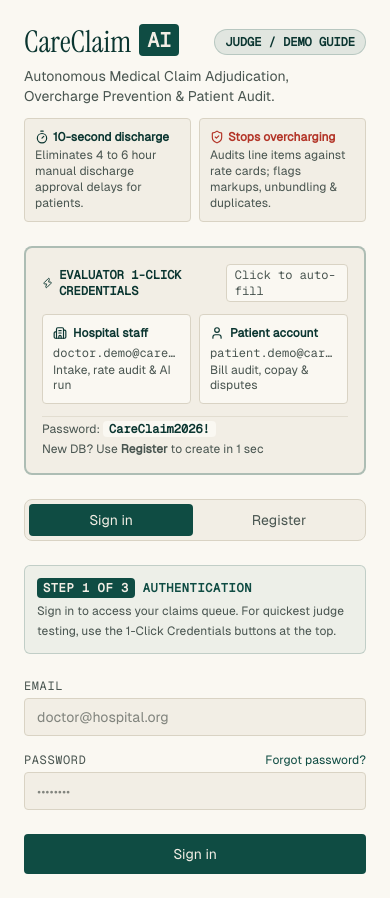
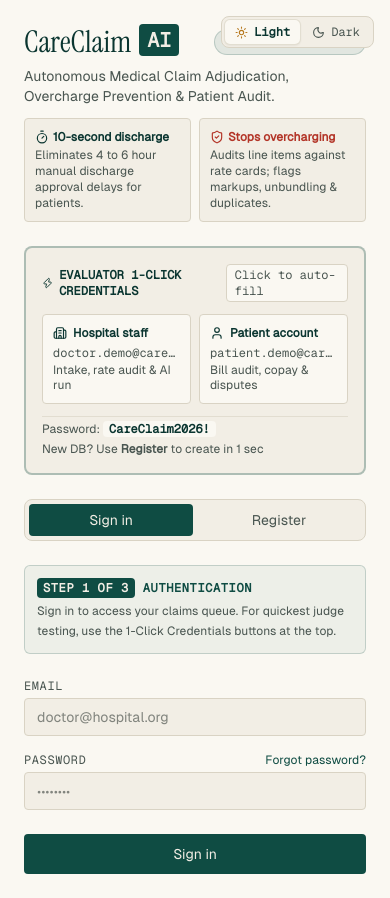
Before and after one commit to Git-huber2007/careClaim, a React (Vite) app in the folder frontend/: page /login in a window 390 px wide. Built offline with nearby package versions, Linux system fonts and the light colour scheme; no server answers.

Commit message:
feat(ui): add clear segmented Light/Dark theme toggle across all pages and mobile header

```diff
--- a/frontend/src/components/AppShell.tsx
+++ b/frontend/src/components/AppShell.tsx
@@ -1,9 +1,9 @@
 import { useState } from 'react';
 import { NavLink, Outlet, useNavigate } from 'react-router';
-import { Menu, Moon, Sun, X } from 'lucide-react';
+import { Menu, X } from 'lucide-react';
 import { useAccount } from '../lib/account';
 import { supabase } from '../lib/supabase';
-import { setTheme, useTheme } from '../lib/theme';
+import { ThemeToggle } from './ThemeToggle';
 
 const NAV = {
   HOSPITAL: [
@@ -24,7 +24,6 @@
 export function AppShell() {
   const profile = useAccount();
   const navigate = useNavigate();
-  const theme = useTheme();
   // On a phone the links and the account line sit behind a menu button.
   const [menuOpen, setMenuOpen] = useState(false);
 
@@ -41,16 +40,19 @@
             CareClaim <span className="theme-fixed text-bone bg-pine px-1.5 py-0.5 rounded text-sm font-mono align-middle font-bold">AI</span>
           </NavLink>
 
+          <div className="md:hidden ml-auto flex items-center gap-2">
+            <ThemeToggle compact />
             <button
               type="button"
               onClick={() => setMenuOpen(open => !open)}
               aria-expanded={menuOpen}
               aria-controls="main-menu"
               aria-label={menuOpen ? 'Close menu' : 'Open menu'}
-            className="md:hidden ml-auto p-1.5 rounded text-ink-soft hover:bg-rule/40 hover:text-ink cursor-pointer"
+              className="p-1.5 rounded text-ink-soft hover:bg-rule/40 hover:text-ink cursor-pointer"
             >
               {menuOpen ? <X size={20} /> : <Menu size={20} />}
             </button>
+          </div>
 
           <div
             id="main-menu"
@@ -75,14 +77,7 @@
                 {profile.role === 'PATIENT' ? `Patient · ${profile.patient_id}` : (profile.hospital_org ? `Hospital · ${profile.hospital_org}` : 'Hospital staff')}
               </span>
               <span className="flex items-center gap-3">
-                <button
-                  type="button"
-                  onClick={() => setTheme(theme === 'dark' ? 'light' : 'dark')}
-                  aria-label={theme === 'dark' ? 'Switch to the light theme' : 'Switch to the dark theme'}
-                  className="p-1.5 rounded text-ink-soft hover:bg-rule/40 hover:text-ink cursor-pointer"
-                >
-                  {theme === 'dark' ? <Sun size={16} /> : <Moon size={16} />}
-                </button>
+                <ThemeToggle />
                 <button onClick={signOut} className="text-sm text-ink-soft hover:underline cursor-pointer">Sign out</button>
               </span>
             </div>
--- /dev/null
+++ b/frontend/src/components/ThemeToggle.tsx
@@ -0,0 +1,51 @@
+import { Moon, Sun } from 'lucide-react';
+import { setTheme, useTheme } from '../lib/theme';
+
+export function ThemeToggle({
+  className = '',
+  compact = false,
+}: {
+  className?: string;
+  compact?: boolean;
+}) {
+  const theme = useTheme();
+
+  return (
+    <div
+      role="group"
+      aria-label="Theme selection"
+      className={`inline-flex items-center p-0.5 rounded-lg border border-rule bg-bone text-xs font-mono select-none ${className}`}
+    >
+      <button
+        type="button"
+        onClick={() => setTheme('light')}
+        aria-pressed={theme === 'light'}
+        aria-label="Switch to light mode"
+        title="Light mode"
+        className={`inline-flex items-center gap-1.5 px-2.5 py-1 rounded-md transition-colors cursor-pointer ${
+          theme === 'light'
+            ? 'bg-paper text-pine-deep font-semibold shadow-xs border border-rule/70'
+            : 'text-ink-soft hover:text-ink hover:bg-paper/50 border border-transparent'
+        }`}
+      >
+        <Sun size={13} className={theme === 'light' ? 'text-amber' : 'text-ink-soft'} />
+        {!compact && <span>Light</span>}
+      </button>
+      <button
+        type="button"
+        onClick={() => setTheme('dark')}
+        aria-pressed={theme === 'dark'}
+        aria-label="Switch to dark mode"
+        title="Dark mode"
+        className={`inline-flex items-center gap-1.5 px-2.5 py-1 rounded-md transition-colors cursor-pointer ${
+          theme === 'dark'
+            ? 'bg-paper text-amber font-semibold shadow-xs border border-rule/70'
+            : 'text-ink-soft hover:text-ink hover:bg-paper/50 border border-transparent'
+        }`}
+      >
+        <Moon size={13} className={theme === 'dark' ? 'text-pine' : 'text-ink-soft'} />
+        {!compact && <span>Dark</span>}
+      </button>
+    </div>
+  );
+}
--- a/frontend/src/pages/AccountSetup.tsx
+++ b/frontend/src/pages/AccountSetup.tsx
@@ -5,6 +5,7 @@
 import { toast } from 'sonner';
 import { Check, Zap } from 'lucide-react';
 import { PageTitle } from '../components/PageTitle';
+import { ThemeToggle } from '../components/ThemeToggle';
 
 const ROLES = [
   { role: 'HOSPITAL', title: 'Hospital staff', text: 'Submit discharge bills and run the adjudication agent.' },
@@ -68,8 +69,11 @@
   };
 
   return (
-    <div className="min-h-screen flex items-center justify-center p-6 bg-paper">
+    <div className="min-h-screen flex items-center justify-center p-6 bg-paper relative">
       <PageTitle>Set up your account</PageTitle>
+      <div className="absolute top-4 right-4 sm:top-6 sm:right-8 z-20">
+        <ThemeToggle />
+      </div>
       <form onSubmit={handleSubmit} className="w-full max-w-lg bg-paper p-8 rounded-lg border border-rule space-y-6">
         <div>
           <div className="flex items-center justify-between mb-1">
--- a/frontend/src/pages/Login.tsx
+++ b/frontend/src/pages/Login.tsx
@@ -4,6 +4,7 @@
 import { motion } from 'motion/react';
 import { toast } from 'sonner';
 import { PageTitle } from '../components/PageTitle';
+import { ThemeToggle } from '../components/ThemeToggle';
 import { Building2, User, ArrowLeft, Mail, KeyRound, CheckCircle2, Info, MessageSquare, ShieldCheck, Timer, Zap } from 'lucide-react';
 
 type AuthMode = 'login' | 'register' | 'forgot_password';
@@ -87,10 +88,13 @@
   };
 
   return (
-    <div className="min-h-screen flex">
+    <div className="min-h-screen flex relative">
       <PageTitle>Sign in</PageTitle>
       {/* Left Form */}
-      <div className="w-full lg:w-7/12 flex items-center justify-center p-6 md:p-10 bg-paper">
+      <div className="w-full lg:w-7/12 flex items-center justify-center p-6 md:p-10 bg-paper relative">
+        <div className="absolute top-4 right-4 sm:top-6 sm:right-8 z-20">
+          <ThemeToggle />
+        </div>
         <div className="w-full max-w-lg space-y-6">
           {/* Header & Product Mission */}
           <div>
--- a/frontend/src/pages/ResetPassword.tsx
+++ b/frontend/src/pages/ResetPassword.tsx
@@ -3,6 +3,7 @@
 import { supabase } from '../lib/supabase';
 import { toast } from 'sonner';
 import { PageTitle } from '../components/PageTitle';
+import { ThemeToggle } from '../components/ThemeToggle';
 
 const MIN_PASSWORD = 6; // Supabase's default minimum
 
@@ -46,8 +47,11 @@
   };
 
   return (
-    <div className="min-h-screen flex items-center justify-center p-6">
+    <div className="min-h-screen flex items-center justify-center p-6 bg-paper relative">
       <PageTitle>Set a new password</PageTitle>
+      <div className="absolute top-4 right-4 sm:top-6 sm:right-8 z-20">
+        <ThemeToggle />
+      </div>
       <div className="w-full max-w-md bg-paper p-8 rounded-lg border border-rule space-y-6">
         <h1 className="text-3xl font-serif text-pine-deep">Set a new password</h1>
 
--- a/frontend/src/pages/Verify.tsx
+++ b/frontend/src/pages/Verify.tsx
@@ -4,6 +4,7 @@
 import { API_BASE, errorMessage } from '../lib/api';
 import { formatCurrency, formatDate, shortId } from '../lib/format';
 import { StatusStamp } from '../components/StatusStamp';
+import { ThemeToggle } from '../components/ThemeToggle';
 
 interface Verification {
   reference: string;
@@ -37,8 +38,11 @@
   }, [id]);
 
   return (
-    <div className="min-h-screen flex items-center justify-center p-6">
+    <div className="min-h-screen flex items-center justify-center p-6 bg-paper relative">
       <PageTitle>Verify a discharge slip</PageTitle>
+      <div className="absolute top-4 right-4 sm:top-6 sm:right-8 z-20">
+        <ThemeToggle />
+      </div>
       <div className="w-full max-w-md bg-paper rounded-lg border border-rule p-8 space-y-6">
         <div className="text-center">
           <h1 className="font-serif text-2xl text-pine-deep">
```
Lines whose indentation alone changed are shown as unchanged.
